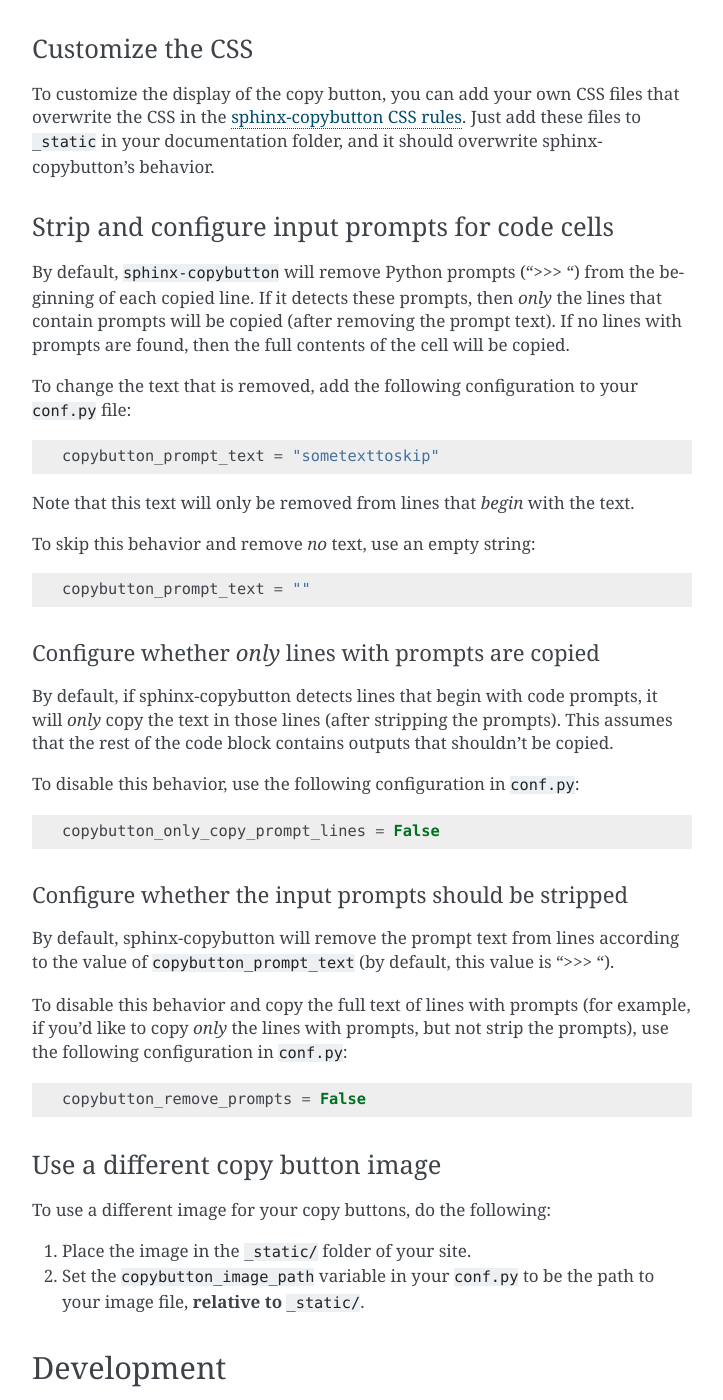
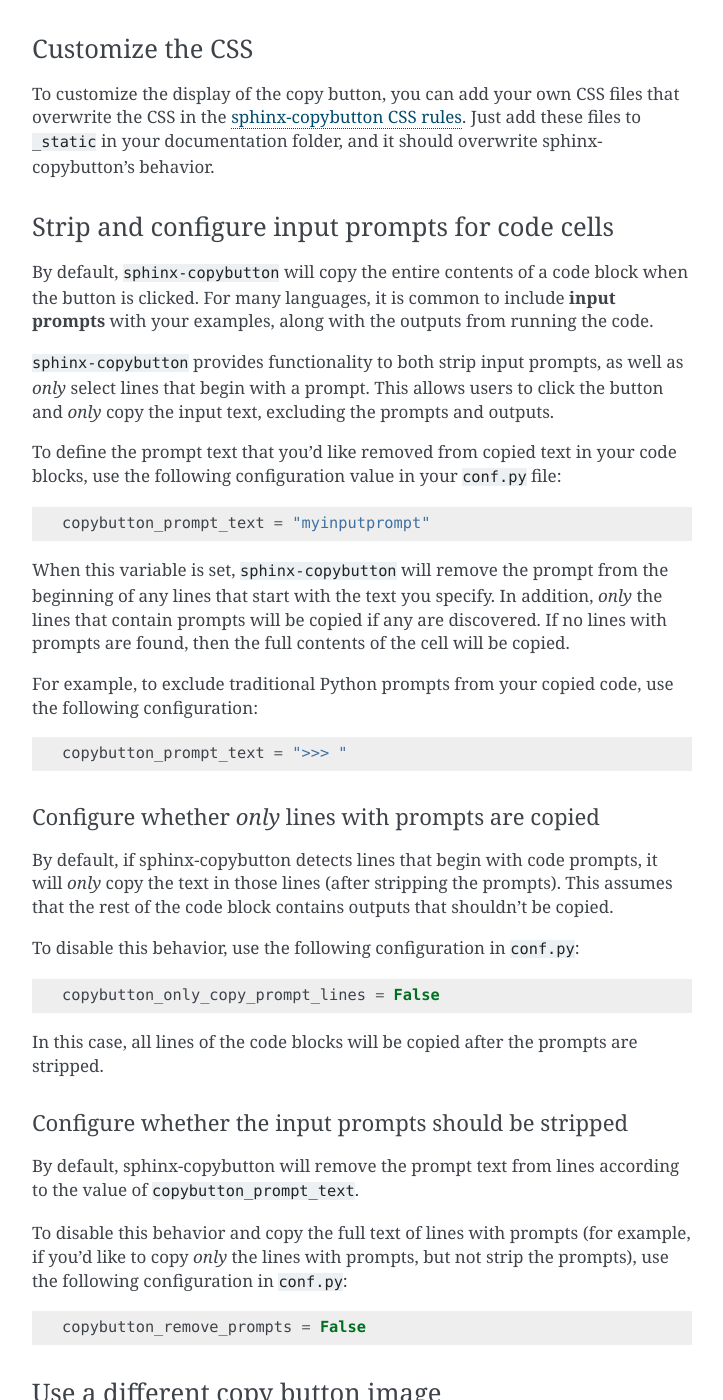
Before and after one commit to executablebooks/sphinx-copybutton, a Sphinx documentation site: the page built from doc/index.rst, in a window 1280 px wide and 1400 px high, scrolled down 1713 px. Shown: the whole window, without its empty margins (388-1111 px from the left). Built offline with Sphinx 7.4.7, drawn with Linux system fonts in a browser that asks for light colours.

Commit message:
making no prompt text the default

```diff
--- a/doc/conf.py
+++ b/doc/conf.py
@@ -98,7 +98,7 @@ html_static_path = ['_static']
 # html_sidebars = {}
 
 # CopyButton configuration
-# copybutton_prompt_text = "... "
+# copybutton_prompt_text = ">>> "
 # copybutton_only_copy_prompt_lines = False
 # copybutton_remove_prompts = False
 # copybutton_image_path = "test/TEST_COPYBUTTON.png"
--- a/doc/index.rst
+++ b/doc/index.rst
@@ -102,26 +102,35 @@ overwrite sphinx-copybutton's behavior.
 Strip and configure input prompts for code cells
 ------------------------------------------------
 
-By default, ``sphinx-copybutton`` will remove Python prompts (">>> ") from
-the beginning of each copied line. If it detects these prompts, then *only*
-the lines that contain prompts will be copied (after removing the prompt text).
-If no lines with prompts are found, then the full contents of the cell will be
-copied.
+By default, ``sphinx-copybutton`` will copy the entire contents of a code
+block when the button is clicked. For many languages, it is common to
+include **input prompts** with your examples, along with the outputs from
+running the code.
 
-To change the text that is removed, add the
-following configuration to your ``conf.py`` file:
+``sphinx-copybutton`` provides functionality to both
+strip input prompts, as well as *only* select lines that begin with a prompt.
+This allows users to click the button and *only* copy the input text,
+excluding the prompts and outputs.
 
-.. code-block:: python
+To define the prompt text that you'd like removed from copied text in your code
+blocks, use the following configuration value in your ``conf.py`` file:
 
-    copybutton_prompt_text = "sometexttoskip"
+.. code-block::
 
-Note that this text will only be removed from lines that *begin* with the text.
+    copybutton_prompt_text = "myinputprompt"
 
-To skip this behavior and remove *no* text, use an empty string:
+When this variable is set, ``sphinx-copybutton`` will remove the prompt from
+the beginning of any lines that start with the text you specify. In
+addition, *only* the lines that contain prompts will be copied if any are
+discovered. If no lines with prompts are found, then the full contents of
+the cell will be copied.
 
-.. code-block:: python
+For example, to exclude traditional Python prompts from your copied code,
+use the following configuration:
 
-    copybutton_prompt_text = ""
+.. code-block::
+
+    copybutton_prompt_text = ">>> "
 
 Configure whether *only* lines with prompts are copied
 ~~~~~~~~~~~~~~~~~~~~~~~~~~~~~~~~~~~~~~~~~~~~~~~~~~~~~~
@@ -137,12 +146,14 @@ To disable this behavior, use the following configuration in ``conf.py``:
 
     copybutton_only_copy_prompt_lines = False
 
+In this case, all lines of the code blocks will be copied after the prompts
+are stripped.
+
 Configure whether the input prompts should be stripped
 ~~~~~~~~~~~~~~~~~~~~~~~~~~~~~~~~~~~~~~~~~~~~~~~~~~~~~~
 
 By default, sphinx-copybutton will remove the prompt text from lines
-according to the value of ``copybutton_prompt_text`` (by default,
-this value is ">>> ").
+according to the value of ``copybutton_prompt_text``.
 
 To disable this behavior and copy the full text of lines with prompts
 (for example, if you'd like to copy *only* the lines with prompts, but not
--- a/sphinx_copybutton/__init__.py
+++ b/sphinx_copybutton/__init__.py
@@ -20,7 +20,7 @@ def setup(app):
     app.connect('builder-inited', scb_static_path)
 
     # configuration for this tool
-    app.add_config_value("copybutton_prompt_text", ">>> ", "html")
+    app.add_config_value("copybutton_prompt_text", "", "html")
     app.add_config_value("copybutton_only_copy_prompt_lines", True, "html")
     app.add_config_value("copybutton_remove_prompts", True, "html")
     app.add_config_value("copybutton_image_path", "copy-button.svg", "html")
```
